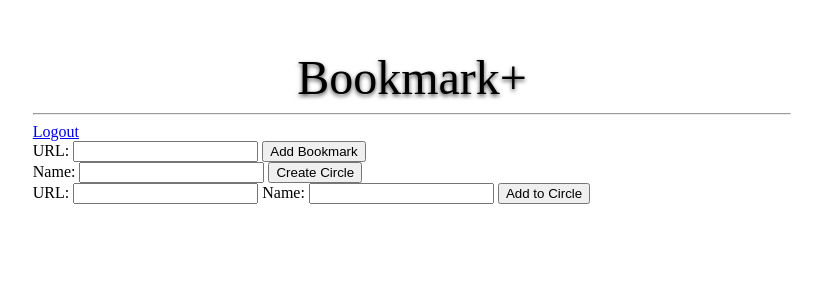
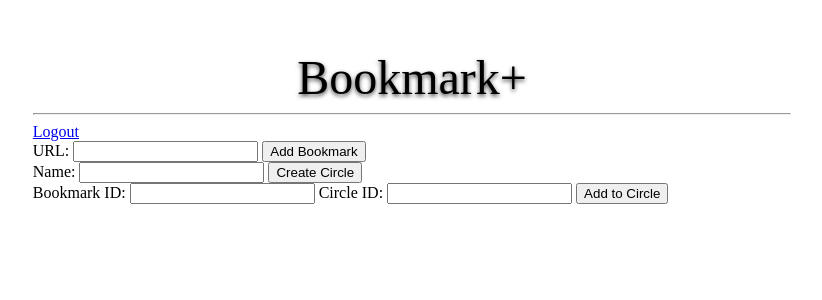
Before and after one commit to paul-w/bookmarkplus, a Flask app: page /main in a window 1280 px wide. Shown: the top 300 px of the page, without its empty margins (228-1050 px from the left). Run offline with Flask 2, Linux system fonts and the light colour scheme; parts of the project's set-up code (start-up, migrations or seed data) failed here and were passed over; some libraries are stand-ins or nearby versions; some web fonts are replaced.

Commit message:
Added database calls to main page.

```diff
--- a/src/database.py
+++ b/src/database.py
@@ -12,9 +12,9 @@ from utils import get_hashed_password
 from utils import get_unicode_datetime
 from models.bookmark import Bookmark
 from models.circle import Circle
-from models.User import User
+from models.user import User
 from flaskext.mongokit import MongoKit
-from flaskext.mongokit import ObjectId
+from pymongo.objectid import ObjectId
 
 # TODO(jven): each model must be registered here
 MODELS = [Bookmark, Circle, User]
@@ -128,7 +128,7 @@ class Database():
     assert not self.bookmark_exists(user_id, url)
     new_bookmark = self._mk.Bookmark()
     new_bookmark.url = url
-    new_bookmark.owner = user_id
+    new_bookmark.owner = unicode(user_id)
     new_bookmark.date_created = get_unicode_datetime()
     new_bookmark.save()
     return new_bookmark
@@ -163,7 +163,7 @@ class Database():
     assert not self.circle_exists(user_id, name)
     new_circle = self._mk.Circle()
     new_circle.name = name
-    new_circle.owner = user_id
+    new_circle.owner = unicode(user_id)
     new_circle.date_created = get_unicode_datetime()
     new_circle.save()
     return new_circle
--- a/src/models/bookmark.py
+++ b/src/models/bookmark.py
@@ -10,7 +10,6 @@ __author__ = (
 
 from datetime import datetime
 from flaskext.mongokit import Document
-from pymongo.objectid import ObjectId
 
 class Bookmark(Document):
   __collection__ = 'bookmarks'
--- a/src/models/circle.py
+++ b/src/models/circle.py
@@ -9,7 +9,6 @@ __author__ = (
 )
 
 from flaskext.mongokit import Document
-from pymongo.objectid import ObjectId
 
 class Circle(Document):
   __collection__ = 'circles'
--- a/src/routes.py
+++ b/src/routes.py
@@ -45,7 +45,7 @@ def before_request():
 
   """
   # TODO(mikemeko): store user id in session and store user object in g
-  pass
+  session['user_id'] = 0
 
 @app.teardown_request
 def teardown_request(exception):
@@ -100,8 +100,6 @@ def logout_html():
 
 @app.route('/main', methods=['GET'])
 def main():
-  # TODO(pauL): take out once user session finished
-  session['user_id'] = 0
   return render_template('html/main.html')
   # added for testing of main.js
   create_bookmark_form = CreateBookmarkForm(request.form)
@@ -202,21 +200,23 @@ def create_circle():
 
 @app.route('/addbookmarktocircle', methods = ['POST'])
 def add_bookmark_to_circle():
-  uri = request.form.get('uri')
-  name = request.form.get('name')
-  return uri + name
+  bookmark_id = request.form.get('bookmark_id')
+  circle_id = request.form.get('circle_id')
+  db.add_bookmark_to_circle(bookmark_id, circle_id)
+  return 'sup'
 
 @app.route('/getcircles', methods = ['GET'])
 def get_circles():
-    circles = db.get_all_bookmarks(session['user_id'])
-    o = {}
-    i = 0
-    for circle in circles:
-      o[i] = circle
-      i+=1
-    return jsonify(o)
+  return jsonify(circles=[{
+      'id':unicode(circle._id),
+      'name':circle.name,
+      'bookmarks':circle.bookmarks
+      } for circle in db.get_all_circles(session['user_id'])])
 
 @app.route('/getbookmarks', methods = ['GET'])
 def get_bookmarks():
-    bookmarks = db.get_all_bookmarks(session['user_id'])
-    return jsonify(bookmarks)
+  return jsonify(bookmarks=[{
+      'id':unicode(bookmark._id),
+      'url':bookmark.url,
+      'circles':bookmark.circles
+      } for bookmark in db.get_all_bookmarks(session['user_id'])])
--- a/src/templates/html/main.html
+++ b/src/templates/html/main.html
@@ -18,8 +18,8 @@
     Name: <input id="create_circle_name" type="text"></input>
     <button id="create_circle">Create Circle</button>
     </br>
-    URL: <input id="add_bookmark_uri" type="text"></input>
-    Name: <input id="add_bookmark_name" type="text"></input>
+    Bookmark ID: <input id="add_bookmark_id" type="text"></input>
+    Circle ID: <input id="add_circle_id" type="text"></input>
     <button id="add_bookmark">Add to Circle</button>
     </br>
 
--- a/src/utils.py
+++ b/src/utils.py
@@ -66,4 +66,3 @@ def check_password(password, repassword):
     return "password must be at least %d characters" % MIN_PASSWORD_LENGTH
   # TODO(mikemeko): more requirements
   return None
->>>>>>> 2612b7d8a2d944e2c22524e6d0a6d78745a69975
```
Also changed, not shown: src/templates/js/main.js (+15 -14 lines).
